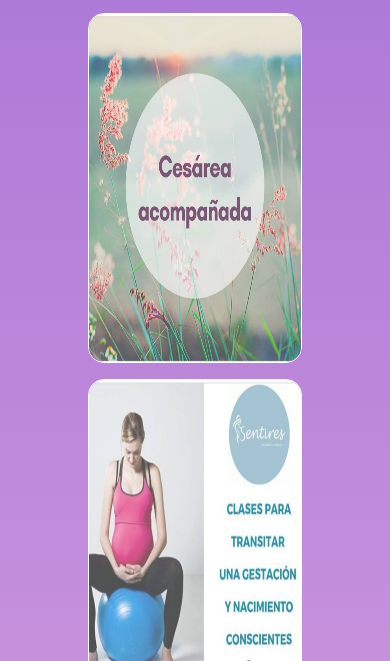
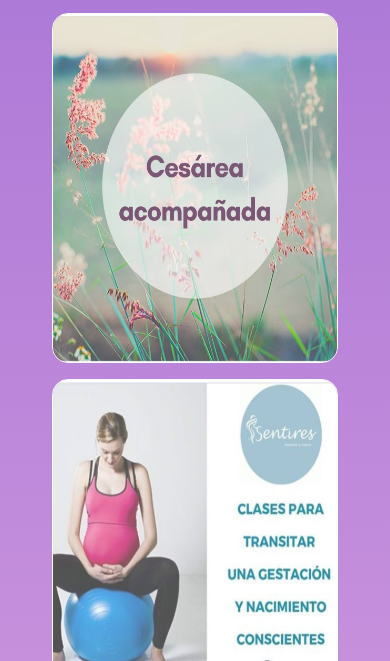
Before and after one commit to gerardogordin/proyecto-sentires-gerardogordin, a plain HTML site: page paginas/propuestas.html in a window 390 px wide. Shown: the part 183-844 px from the top of the page. Drawn offline with Linux system fonts and the light colour scheme.

Commit message:
Cambio de % en propuestas para mobile

```diff
--- a/estilos/estilos.css
+++ b/estilos/estilos.css
@@ -267,6 +267,7 @@ text-align: center;
         display: flex;
         width: 100%;
         flex-direction: column;
+        width: 100%;
     }
     .estilo-index__texto{
         height: 300px;
@@ -283,6 +284,8 @@ text-align: center;
 
         .estilo-index__imagen{
             display:none
+
+
         }
         .estilo-propuestas{
             width:auto;
@@ -451,7 +454,7 @@ grid-template-columns: 100%;
 
 
 .estilo-propuestas__fotos{
- width: 60% ;
+ width: 80% ;
  margin: 0 auto;
 
 }
```
